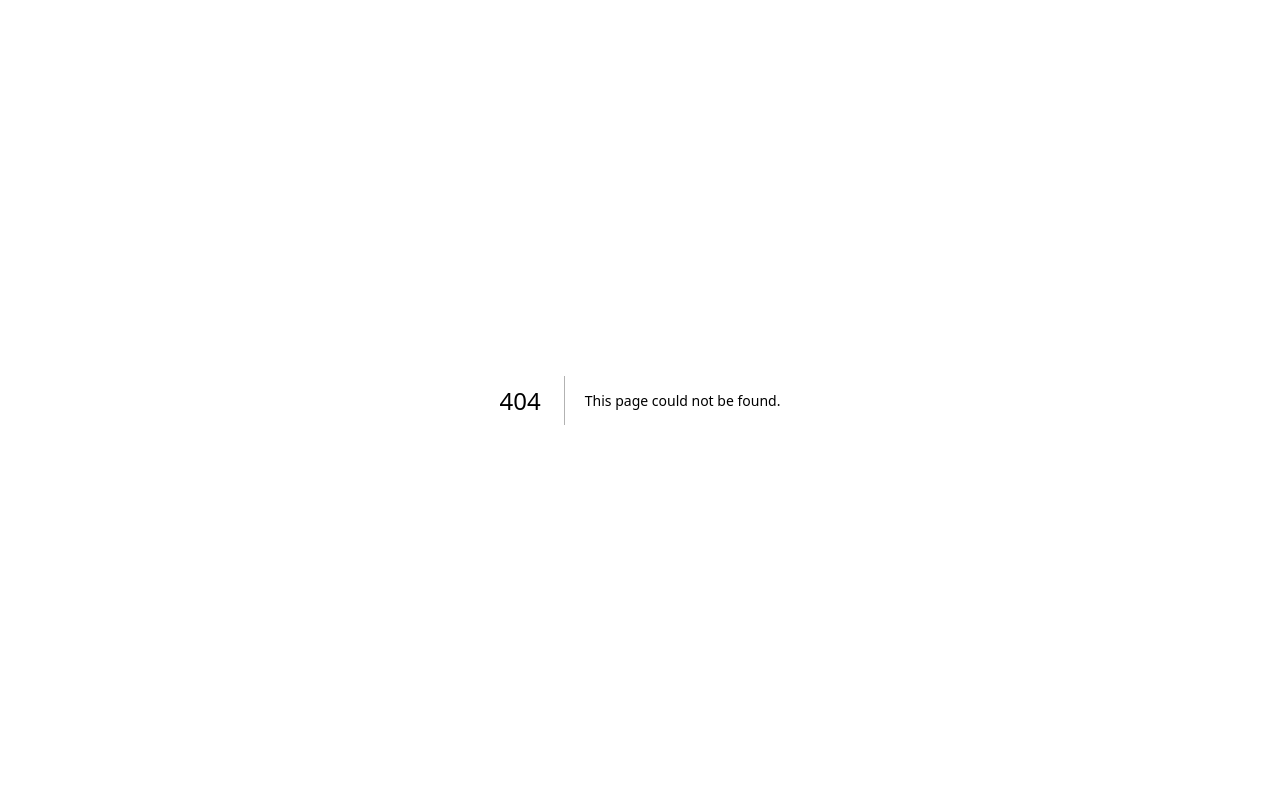
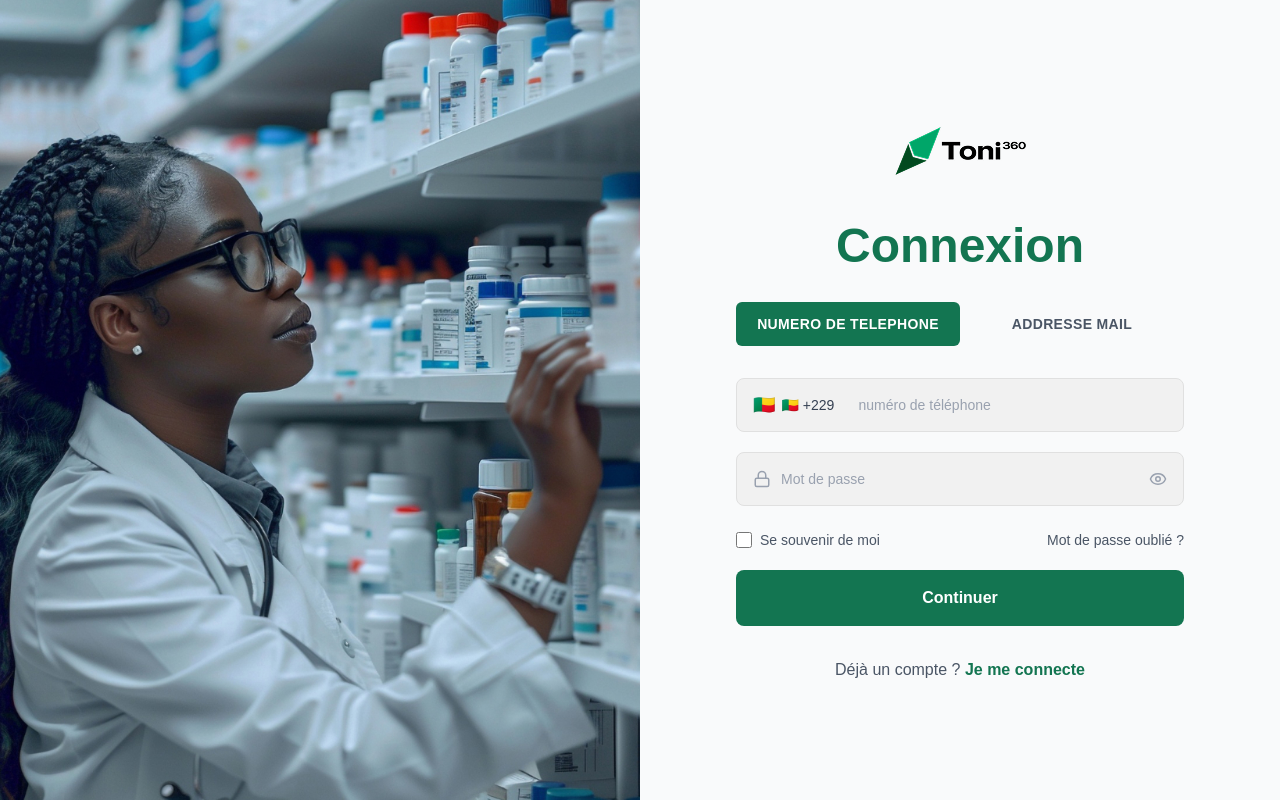
Before and after one commit to NorlanCoder/toni360-frontend, a Next.js app: page /partenaire/connexion in a window 1280 px wide. Before the commit this address had no page. Built offline with nearby package versions, Linux system fonts and the light colour scheme.

Commit message:
feat: add partner login page

```diff
--- /dev/null
+++ b/app/partenaire/connexion/page.tsx
@@ -0,0 +1,230 @@
+"use client";
+
+import { useState } from "react";
+import { Lock, Eye, EyeOff } from "lucide-react";
+import Link from "next/link";
+import Image from "next/image";
+import { COUNTRY_CODES } from "@/lib/countryCodes";
+
+export default function ConnexionPartenairePage() {
+  const [showPassword, setShowPassword] = useState(false);
+  const [loginMethod, setLoginMethod] = useState<"phone" | "email">("phone");
+
+  const beninCode =
+    COUNTRY_CODES.find((c) => c.code === "+229") || COUNTRY_CODES[0];
+
+  const [formData, setFormData] = useState({
+    indicatif: beninCode.code,
+    telephone: "",
+    email: "",
+    password: "",
+    rememberMe: false,
+  });
+
+  const handleSubmit = (e: React.FormEvent) => {
+    e.preventDefault();
+    console.log("Login submitted:", formData);
+  };
+
+  return (
+    <div className="flex min-h-screen h-screen">
+      {/* Section Image - Gauche */}
+      <div className="hidden lg:block lg:w-1/2 relative">
+        <Image
+          src="/images/imgc.jpg"
+          alt="Pharmacienne"
+          fill
+          className="object-cover object-center"
+          priority
+        />
+      </div>
+
+      {/* Section Formulaire - Droite */}
+      <div
+        className="w-full lg:w-1/2 flex flex-col items-center justify-center px-6"
+        style={{ backgroundColor: "#f9fafb" }}
+      >
+        <div className="w-full max-w-md">
+          {/* Logo */}
+          <div className="mb-6 text-center">
+            <Image
+              src="/images/logo.png"
+              alt="Toni360"
+              width={180}
+              height={60}
+              className="mx-auto"
+              priority
+            />
+          </div>
+
+          {/* Titre */}
+          <h1
+            className="text-5xl font-bold text-center mb-8"
+            style={{ color: "#137551" }}
+          >
+            Connexion
+          </h1>
+
+          {/* Onglets */}
+          <div className="flex mb-8">
+            <button
+              type="button"
+              onClick={() => setLoginMethod("phone")}
+              className={`flex-1 py-3 text-sm font-bold tracking-wide uppercase transition-all rounded-md ${
+                loginMethod === "phone"
+                  ? "text-white"
+                  : "text-gray-600 bg-transparent"
+              }`}
+              style={
+                loginMethod === "phone"
+                  ? { backgroundColor: "#137551" }
+                  : undefined
+              }
+            >
+              Numero de telephone
+            </button>
+            <button
+              type="button"
+              onClick={() => setLoginMethod("email")}
+              className={`flex-1 py-3 text-sm font-bold tracking-wide uppercase transition-all rounded-md ${
+                loginMethod === "email"
+                  ? "text-white"
+                  : "text-gray-600 bg-transparent"
+              }`}
+              style={
+                loginMethod === "email"
+                  ? { backgroundColor: "#137551" }
+                  : undefined
+              }
+            >
+              Addresse mail
+            </button>
+          </div>
+
+          {/* Formulaire */}
+          <form onSubmit={handleSubmit} className="space-y-5">
+            {/* Champ téléphone ou email */}
+            {loginMethod === "phone" ? (
+              <div
+                className="flex items-center rounded-lg overflow-hidden"
+                style={{ backgroundColor: "#f1f1f1", border: "1px solid #e0e0e0" }}
+              >
+                <div className="flex items-center gap-1.5 px-4 py-4">
+                  <span className="text-lg leading-none">{beninCode.flag}</span>
+                  <select
+                    value={formData.indicatif}
+                    onChange={(e) =>
+                      setFormData({ ...formData, indicatif: e.target.value })
+                    }
+                    className="bg-transparent text-sm text-gray-700 focus:outline-none appearance-none cursor-pointer"
+                    style={{ minWidth: "52px" }}
+                  >
+                    {COUNTRY_CODES.map((c) => (
+                      <option key={c.code} value={c.code}>
+                        {c.flag} {c.code}
+                      </option>
+                    ))}
+                  </select>
+                </div>
+                <input
+                  type="tel"
+                  placeholder="numéro de téléphone"
+                  value={formData.telephone}
+                  onChange={(e) =>
+                    setFormData({ ...formData, telephone: e.target.value })
+                  }
+                  className="flex-1 px-2 py-4 bg-transparent focus:outline-none text-gray-700 text-sm placeholder-gray-400"
+                />
+              </div>
+            ) : (
+              <div>
+                <input
+                  type="email"
+                  placeholder="Adresse email"
+                  value={formData.email}
+                  onChange={(e) =>
+                    setFormData({ ...formData, email: e.target.value })
+                  }
+                  className="w-full px-4 py-4 rounded-lg focus:outline-none focus:ring-2 focus:ring-[#137551] text-gray-700 text-sm placeholder-gray-400"
+                  style={{
+                    backgroundColor: "#f1f1f1",
+                    border: "1px solid #e0e0e0",
+                  }}
+                />
+              </div>
+            )}
+
+            {/* Mot de passe */}
+            <div
+              className="relative flex items-center rounded-lg"
+              style={{ backgroundColor: "#f1f1f1", border: "1px solid #e0e0e0" }}
+            >
+              <Lock
+                className="absolute left-4 text-gray-400"
+                size={18}
+              />
+              <input
+                type={showPassword ? "text" : "password"}
+                placeholder="Mot de passe"
+                value={formData.password}
+                onChange={(e) =>
+                  setFormData({ ...formData, password: e.target.value })
+                }
+                className="w-full pl-11 pr-12 py-4 bg-transparent rounded-lg focus:outline-none text-gray-700 text-sm placeholder-gray-400"
+              />
+              <button
+                type="button"
+                onClick={() => setShowPassword(!showPassword)}
+                className="absolute right-4 text-gray-400 hover:text-gray-600"
+              >
+                {showPassword ? <EyeOff size={18} /> : <Eye size={18} />}
+              </button>
+            </div>
+
+            {/* Se souvenir de moi & Mot de passe oublié */}
+            <div className="flex items-center justify-between text-sm pt-1">
+              <label className="flex items-center gap-2 cursor-pointer">
+                <input
+                  type="checkbox"
+                  checked={formData.rememberMe}
+                  onChange={(e) =>
+                    setFormData({ ...formData, rememberMe: e.target.checked })
+                  }
+                  className="w-4 h-4 border-gray-300 rounded"
+                />
+                <span className="text-gray-600 text-sm">Se souvenir de moi</span>
+              </label>
+              <Link
+                href="#"
+                className="text-gray-600 text-sm hover:underline"
+              >
+                Mot de passe oublié ?
+              </Link>
+            </div>
+
+            {/* Bouton Continuer */}
+            <button
+              type="submit"
+              className="w-full py-4 text-white font-bold text-base rounded-lg transition hover:opacity-90"
+              style={{ backgroundColor: "#137551" }}
+            >
+              Continuer
+            </button>
+          </form>
+
+          {/* Lien inscription */}
+          <p className="text-center mt-8 text-base text-gray-600">
+            Déjà un compte ?{" "}
+            <Link
+              href="/partenaire/inscription"
+              className="font-bold hover:underline"
+              style={{ color: "#137551" }}
+            >
+              Je me connecte
+            </Link>
+          </p>
+        </div>
+      </div>
+    </div>
+  );
+}
```
Also changed, not shown: public/images/imgc.jpg (added).
